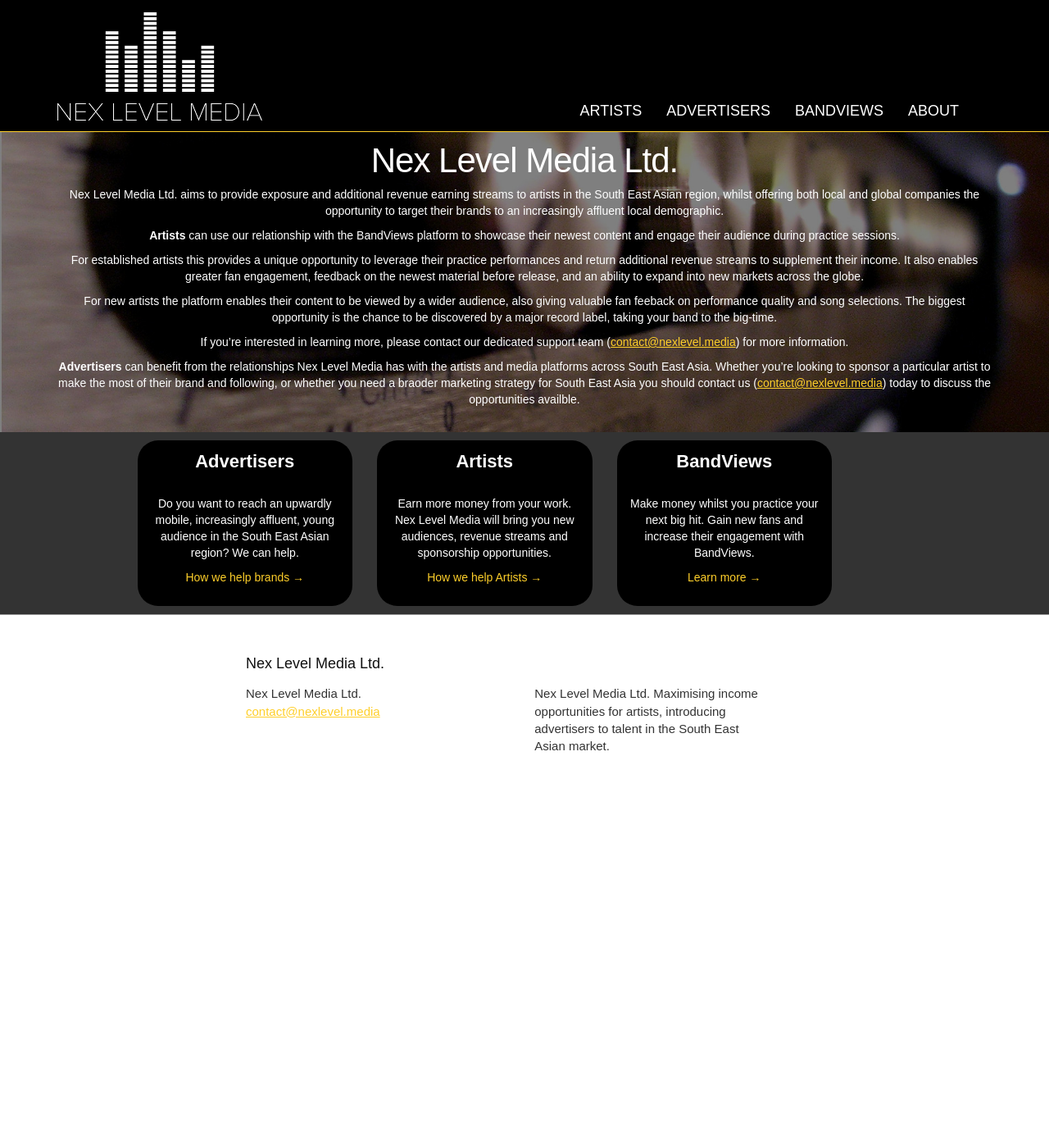
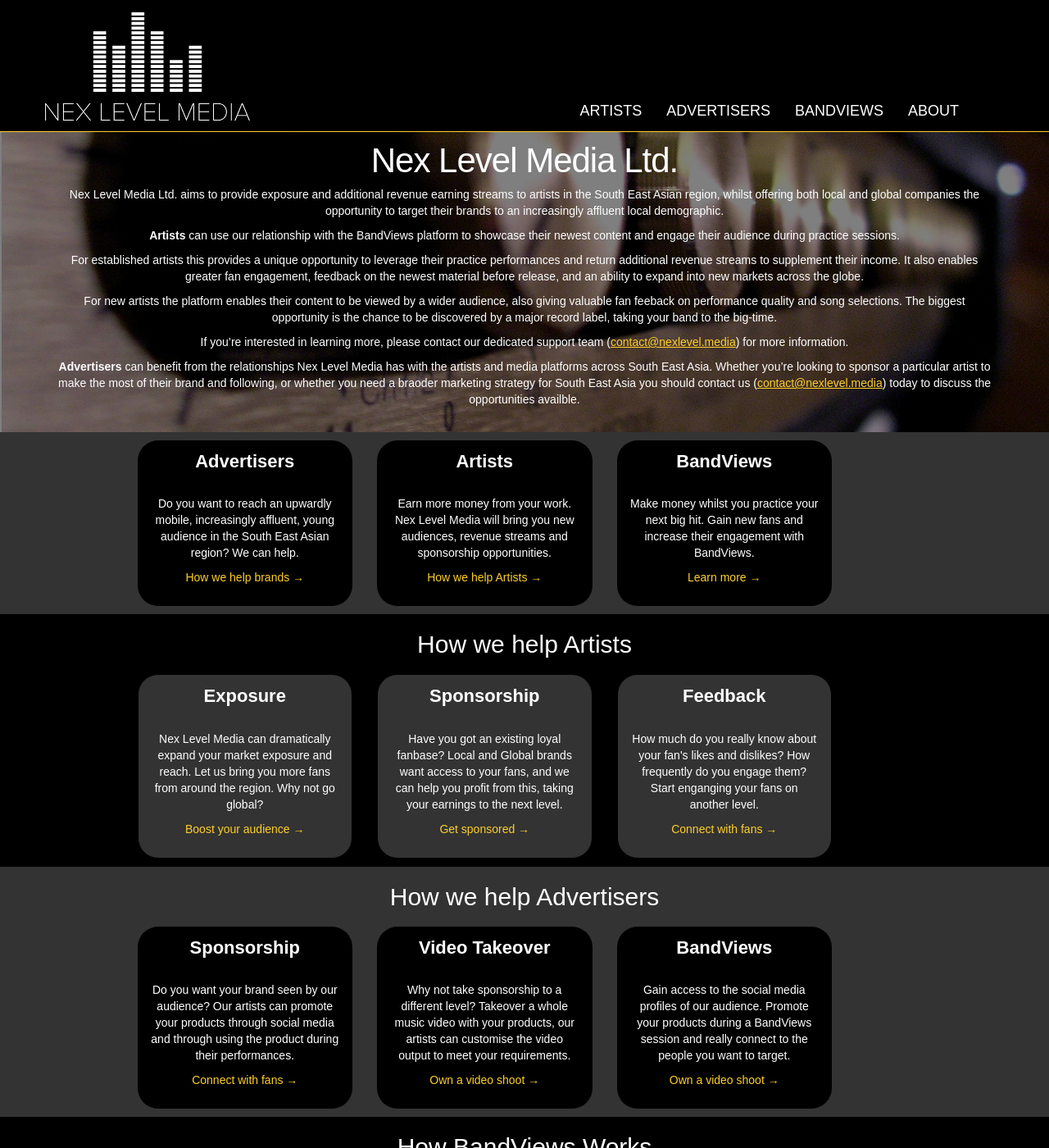
Before and after one commit to NexLevelMedia/NexLevel, a Jekyll site: the page built from index.md, in a window 1280 px wide and 1400 px high. Shown: the whole window at 82% size. Built offline with Jekyll 4.4.1, drawn with Linux system fonts in a browser that asks for light colours; nearby versions of some CDN libraries; some of the changed text lies outside the part shown.

Commit message:
update homepage

```diff
--- a/_layouts/home.html
+++ b/_layouts/home.html
@@ -53,6 +53,123 @@
 		</div>
 	</div>
 </section>
+<section id="artist-section">
+	<div class="container">
+		<div class="row">
+			<h2>How we help Artists</h2>
+		</div>
+		<div class="row">
+			<div class="col-md-3 col-md-offset-1" id="artist">
+				<div class="panel-panel-default">
+					<div class="panel-heading">Exposure</div>
+					<div class="panel-body">
+						<p>Nex Level Media can dramatically expand your market exposure and reach. Let us bring you more fans from around the region. Why not go global?</p>
+						<p><a class="page-link" href="{{ site.baseurl }}/bandviews/">Boost your audience &#8594; </a></p>
+					</div>
+				</div>
+			</div>
+			<div class="col-md-3" id="artist">
+				<div class="panel-panel-default">
+					<div class="panel-heading">Sponsorship</div>
+					<div class="panel-body">
+						<p>Have you got an existing loyal fanbase? Local and Global brands want access to your fans, and we can help you profit from this, taking your earnings to the next level.</p>
+						<p><a class="page-link" href="{{ site.baseurl }}/artists/">Get sponsored &#8594; </a></p>
+					 </div>
+				</div>
+			</div>
+			<div class="col-md-3" id="artist">
+				<div class="panel-panel-default">
+					<div class="panel-heading">Feedback</div>
+					<div class="panel-body">
+						<p>How much do you really know about your fan's likes and dislikes? How frequently do you engage them? Start enganging your fans on another level.</p>
+						<p><a class="page-link" href="{{ site.baseurl }}/bandviews/">Connect with fans &#8594; </a></p>
+					</div>
+				</div>
+			</div>
+		</div>
+	</div>
+</section>
+<section id="features">
+	<div class="container">
+		<div class="row">
+			<h2>How we help Advertisers</h2>
+		</div>
+		<div class="row">
+			<div class="col-md-3 col-md-offset-1" id="feature">
+				<div class="panel-panel-default">
+				<div class="panel-heading">Sponsorship</div>
+				<div class="panel-body">
+					<p>Do you want your brand seen by our audience? Our artists can promote your products through social media and through using the product during their performances.</p>
+					<p><a class="page-link" href="{{ site.baseurl }}/advertisers/">Connect with fans &#8594;</a></p>
+				</div>
+				</div>
+			</div>
+			<div class="col-md-3" id="feature">
+				<div class="panel-panel-default">
+					<div class="panel-heading">Video Takeover</div>
+					<div class="panel-body">
+						<p>Why not take sponsorship to a different level? Takeover a whole music video with your products, our artists can customise the video output to meet your requirements.</p>
+						<p><a class="page-link" href="{{ site.baseurl }}/artists/">Own a video shoot &#8594; </a></p>
+					 </div>
+				</div>
+			</div>
+			<div class="col-md-3" id="feature">
+				<div class="panel-panel-default">
+					<div class="panel-heading">BandViews</div>
+					<div class="panel-body">
+						<p>Gain access to the social media profiles of our audience. Promote your products during a BandViews session and really connect to the people you want to target.</p>
+						<p><a class="page-link" href="{{ site.baseurl }}/artists/">Own a video shoot &#8594; </a></p>
+					</div>
+				</div>
+			</div>
+		</div>
+	</div>
+</section>
+<section id="artist-section">
+	<div class="container">
+		<div class="row">
+			<h2>How BandViews Works</h2>
+		</div>
+		<div class="row">
+			<div class="col-md-3 col-md-offset-1" id="artist">
+				<div class="panel-panel-default">
+					<div class="panel-heading">
+						<span class="glyphicon glyphicon-headphones" aria-hidden="true"></span>
+						Record
+						<span class="glyphicon glyphicon-music" aria-hidden="true"></span>
+					</div>
+					<div class="panel-body">
+						<p>Agree on a time-slot to record your next pratice session. Promote this to your social media following, and we'll broadcast it to the wider BandViews following.</p>
+					</div>
+				</div>
+			</div>
+			<div class="col-md-3" id="artist">
+				<div class="panel-panel-default">
+					<div class="panel-heading">
+						<span class="glyphicon glyphicon-comment" aria-hidden="true"></span>
+						Engage
+						<span class="glyphicon glyphicon-thumbs-up" aria-hidden="true"></span>
+					</div>
+					<div class="panel-body">
+						<p>Get real-time feedback from fans whilst you're practicing. Learn their likes and dislikes in a live chat session while you play. Build a loyal social following.</p>
+					 </div>
+				</div>
+			</div>
+			<div class="col-md-3" id="artist">
+				<div class="panel-panel-default">
+					<div class="panel-heading">
+						<span class="glyphicon glyphicon-usd" aria-hidden="true"></span>
+						Earn
+						<span class="glyphicon glyphicon-usd" aria-hidden="true"></span>
+					</div>
+					<div class="panel-body">
+						<p>Every fan eyeball that watches your session earns you money. We can provide direct sponsorship opportunities too. Make money from your practice for once!</p>
+					</div>
+				</div>
+			</div>
+		</div>
+	</div>
+</section>
 
     {% include footer.html %}
 
--- a/css/main.scss
+++ b/css/main.scss
@@ -86,19 +86,20 @@ text-align: center;
     height: auto;
 }
 
+
+/* styling for the features panels */
 #features {
 	background-color: $grey-color;
 	color: white;
 	height: auto;
+	text-align: center;
 }
 
-/* styling for the features panels */
 #feature > div {
 	margin-top: 10px;
 	margin-bottom: 10px;
 	border-radius: 25px;
 	background-color: black;
-	text-align: center;
 }
 
 #feature > div > div.panel-heading {
@@ -111,6 +112,39 @@ text-align: center;
 	text-decoration: none;
 }
 
+/* Artists panels */
+#artist-section {
+	color: white;
+	background-color: black;
+	text-align: center;
+}
+
+#artist > div {
+	background-color: $grey-color;
+	margin-top: 10px;
+	margin-bottom: 10px;
+	border-radius: 25px;
+	border: 1px solid black;
+}
+
+#artist > div > div.panel-heading {
+	font-size: 22px;
+	font-weight: 600;
+}
+
+#artist > div > div.panel-body > p > a {
+	color: $cognopiayellow;
+	text-decoration: none;
+}
+
+#artist > div > div.panel-heading > span.glyphicon {
+	padding-left: 20px;
+	padding-right: 20px;
+}
+
+#artist-section > div > div:nth-child(3) > h2 > a {
+	text-decoration: none;
+}
 /* Header */
 
 header {
```
Also changed, not shown: fonts/bootstrap/glyphicons-halflings-regular.svg (added), fonts/bootstrap/glyphicons-halflings-regular.ttf (added), fonts/bootstrap/glyphicons-halflings-regular.woff (added), fonts/bootstrap/glyphicons-halflings-regular.woff2 (added), 1 other file.
